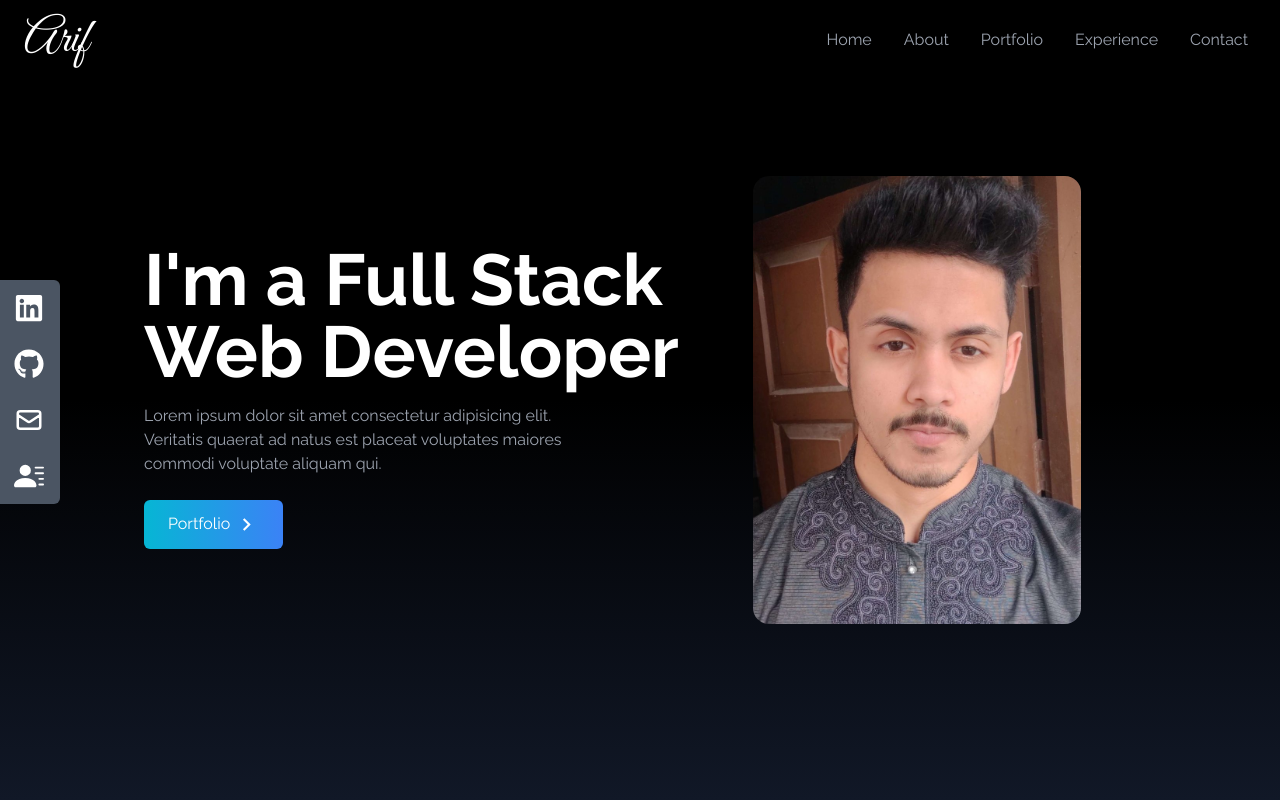
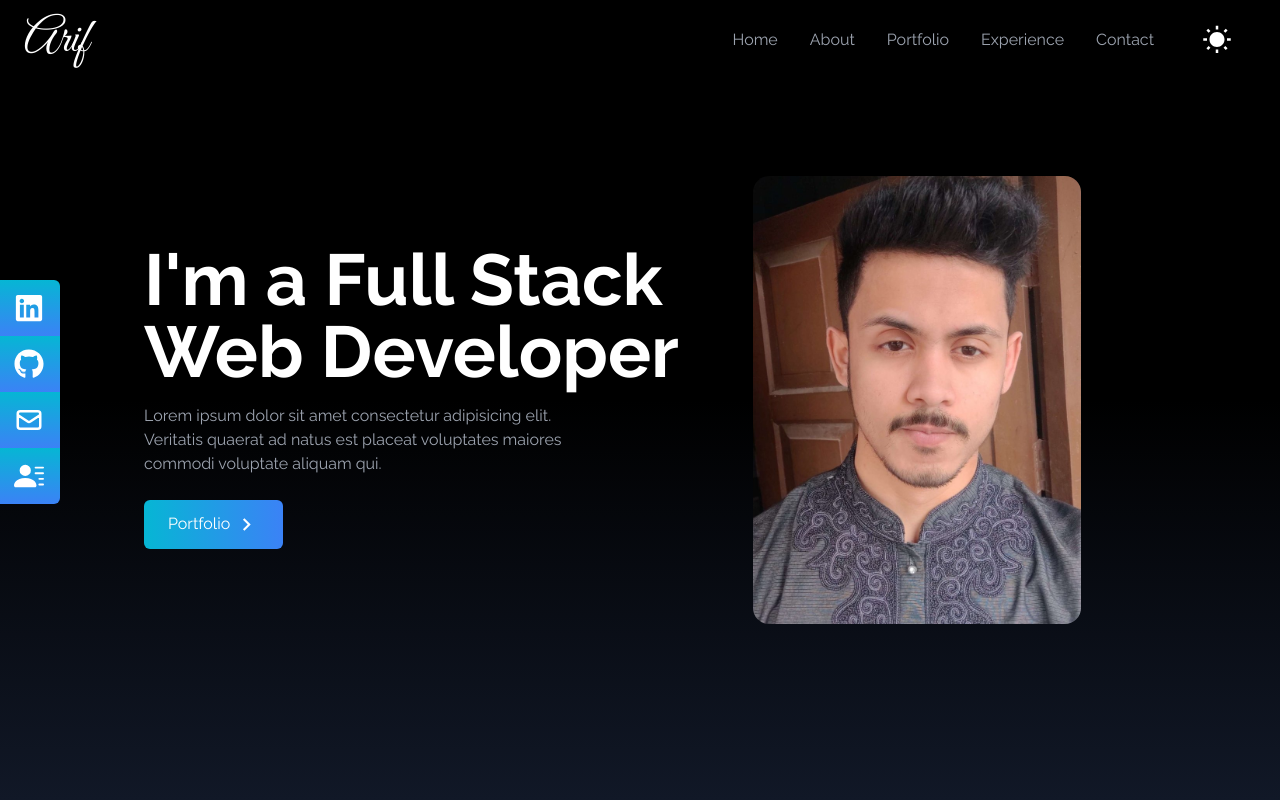
Before and after one commit to soyedarif/portfolio-website, a React (Vite) app: page / in a window 1280 px wide. Shown: the top 800 px of the page. Built offline with nearby package versions, Linux system fonts and the light colour scheme.

Commit message:
social link fixed and dark mode added

```diff
--- a/package.json
+++ b/package.json
@@ -16,6 +16,7 @@
     "react-dom": "^18.2.0",
     "react-icons": "^4.10.1",
     "react-router-dom": "^6.14.0",
+    "react-scroll": "^1.8.9",
     "sort-by": "^1.2.0"
   },
   "devDependencies": {
--- a/src/App.jsx
+++ b/src/App.jsx
@@ -1,5 +1,7 @@
+import { useState } from "react";
 import "./App.css";
 import About from "./components/About";
+import Contact from "./components/Contact";
 import Experience from "./components/Experience";
 import Home from "./components/Home";
 import NavBar from "./components/NavBar";
@@ -7,15 +9,21 @@ import Portfolio from "./components/Portfolio";
 import SocialLinks from "./components/SocialLinks";
 
 function App() {
+  const [darkMode, setDarkMode]=useState(true)
   return (
     <>
-      <NavBar />
-      <Home />
+      <div className={darkMode && 'dark'}>
+      <NavBar darkMode={darkMode} setDarkMode={setDarkMode}/>
+      <Home darkMode={darkMode}/>
       <About />
       <Portfolio />
       <Experience />
+      <Contact/>
       <SocialLinks />
+      </div>
+
     </>
+
   );
 }
 
--- a/src/components/About.jsx
+++ b/src/components/About.jsx
@@ -1,7 +1,6 @@
-
 const About = () => {
   return (
-        <div name='about' className="w-full h-screen bg-gradient-to-b from-gray-900 to-black text-white">
+    <div name="about" className="w-full h-screen bg-gradient-to-b dark:from-gray-900 dark:to-black from-slate-300 dark:text-white">
       <div className="max-w-screen-lg mx-auto flex flex-col justify-center w-full h-full">
         <div className="pb-8">
           <p className="text-4xl font-bold inline border-b-4 border-gray-500">About</p>
--- /dev/null
+++ b/src/components/Contact.jsx
@@ -0,0 +1,24 @@
+const Contact = () => {
+  return (
+    <div name="contact" className="w-full h-full bg-gradient-to-b dark:from-black dark:to-gray-900 from-white to-slate-300 dark:text-white">
+      <div className="max-w-screen-lg mx-auto flex flex-col justify-center">
+        <div className="pb-8">
+          <p className="text-4xl font-bold inline border-b-4 border-gray-500">Contact</p>
+          <p className="py-6">Submit the form below to get in touch with me</p>
+        </div>
+        <div className="flex justify-center items-center ">
+          <form action="https://getform.io/f/f298edc3-96c2-475e-9768-2b6d837dc370" method="POST" className="flex flex-col w-full md:w-1/2 space-y-4">
+            <input type="text" name="name" placeholder="Enter Your Name" className="p-2 bg-transparent border-2 rounded-md dark:text-white focus:outline-none" />
+            <input type="email" name="email" placeholder="Enter Your Email" className="p-2 bg-transparent border-2 rounded-md dark:text-white focus:outline-none" />
+            <textarea name="message" rows="10" className="p-2 bg-transparent border-2 rounded-md dark:text-white focus:outline-none" placeholder="Enter Your Message"></textarea>
+            <button className="text-white bg-gradient-to-b from-cyan-500 to-blue-500 px-6 py-3 my-8 rounded-md mx-auto hover:scale-110 duration-300 " type="submit">
+              Let&apos;s Begin
+            </button>
+          </form>
+        </div>
+      </div>
+    </div>
+  );
+};
+
+export default Contact;
--- a/src/components/Experience.jsx
+++ b/src/components/Experience.jsx
@@ -6,6 +6,7 @@ import reactImage from "../assets/react.png";
 import node from "../assets/node.png";
 import expressjs from "../assets/expressjs.png";
 import mongodb from "../assets/mongodb.png";
+import firebase from "../assets/firebase.png";
 
 const Experience = () => {
   const techs = [
@@ -57,10 +58,16 @@ const Experience = () => {
       title: "MONGODB",
       style: "shadow-green-500",
     },
+    {
+      id: 9,
+      src: firebase,
+      title: "FIREBASE",
+      style: "shadow-amber-400",
+    },
   ];
   return (
-    <div name="experience" className="bg-gradient-to-b w-full h-screen from-gray-900 to-black">
-      <div className="max-w-screen-lg mx-auto p-4 flex flex-col justify-center w-full h-full text-white">
+    <div name="experience" className="w-full h-full bg-gradient-to-b dark:from-gray-900 dark:to-black from-slate-300 dark:text-white">
+      <div className="max-w-screen-lg mx-auto p-4 flex flex-col justify-center w-full h-full ">
         <div>
           <p className="text-4xl font-bold inline border-b-4 border-gray-500">Experience</p>
           <p className="py-6">These are the technologies I&apos;ve worked with</p>
--- a/src/components/Home.jsx
+++ b/src/components/Home.jsx
@@ -1,19 +1,20 @@
 import heroImg from "../assets/heroImage.jpg";
 import { MdOutlineKeyboardArrowRight } from "react-icons/md";
+import { Link } from "react-scroll";
 const Home = () => {
   return (
-    <div name="home" className="h-screen w-full bg-gradient-to-b from-black via-black to-gray-900">
+    <div name="home" className="h-screen w-full bg-gradient-to-b dark:from-black from-white dark:via-black via:white dark:to-gray-900 to-slate-300">
       <div className="max-w-screen-lg mx-auto flex flex-col items-center justify-center h-full px-4 md:flex-row">
         <div className="flex flex-col justify-center h-full">
-          <h2 className="text-4xl sm:text-7xl font-bold text-white">I&apos;m a Full Stack Web Developer</h2>
+          <h2 className="text-4xl sm:text-7xl font-bold text-black dark:text-white">I&apos;m a Full Stack Web Developer</h2>
           <p className="text-gray-400 py-4 max-w-md">Lorem ipsum dolor sit amet consectetur adipisicing elit. Veritatis quaerat ad natus est placeat voluptates maiores commodi voluptate aliquam qui.</p>
           <div>
-            <button className="group text-white w-fit px-6 py-3 my-2 flex items-center rounded-md bg-gradient-to-r from-cyan-500 to-blue-500 cursor-pointer">
+            <Link to='portfolio' smooth duration={500} className="group text-white w-fit px-6 py-3 my-2 flex items-center rounded-md bg-gradient-to-r from-cyan-500 to-blue-500 cursor-pointer">
               Portfolio
               <span className="group-hover:rotate-90 duration-300">
-                <MdOutlineKeyboardArrowRight size={25} className="ml-1"/>
+                <MdOutlineKeyboardArrowRight size={25} className="ml-1" />
               </span>
-            </button>
+            </Link>
           </div>
         </div>
         <div>
--- a/src/components/NavBar.jsx
+++ b/src/components/NavBar.jsx
@@ -1,7 +1,9 @@
 import { useState } from "react";
 import { FaBars, FaTimes } from "react-icons/fa";
+import { MdNightsStay, MdWbSunny } from "react-icons/md";
+import { Link } from "react-scroll";
 
-const NavBar = () => {
+const NavBar = ({ darkMode, setDarkMode }) => {
   const [nav, setNav] = useState(false);
   const links = [
     {
@@ -26,32 +28,37 @@ const NavBar = () => {
     },
   ];
   return (
-    <div className="flex justify-between items-center w-full h-20 text-white bg-black fixed px-4">
+    <div className="flex bg-white justify-between items-center w-full h-20 text-gray-800 dark:bg-black dark:text-white fixed px-4">
       <div>
         <h1 className="text-5xl font-signature ml-2">Arif</h1>
       </div>
-      <ul className="hidden md:flex">
+
+      <ul className="hidden md:flex items-center">
         {links.map(({ id, link }) => (
           <li key={id} className="px-4 cursor-pointer capitalize text-gray-400 hover:scale-105 duration-200">
+            <Link to={link} spy={true} smooth={true} duration={500}>
               {link}
+            </Link>
           </li>
         ))}
+        <li className="mx-8 " onClick={() => setDarkMode(!darkMode)}>{darkMode ? <MdWbSunny size={30} /> : <MdNightsStay size={30} />}</li>
+
       </ul>
       <div onClick={() => setNav(!nav)} className="cursor-pointer pr-4 z-10 text-gray-400 md:hidden">
         {nav ? <FaTimes size={30} /> : <FaBars size={30} />}
       </div>
 
-            {
-                nav && <ul className="flex flex-col justify-center items-center absolute top-0 left-0 w-full h-screen bg-gradient-to-b from-black to-gray-800 text-gray-400">
+      {nav && (
+        <ul className="flex flex-col justify-center items-center absolute top-0 left-0 w-full h-screen bg-gradient-to-b from-black to-gray-800 text-gray-400">
           {links.map(({ id, link }) => (
             <li key={id} className="px-4 cursor-pointer capitalize py-6 text-4xl">
+              <Link onClick={() => setNav(!nav)} to={link} spy={true} smooth={true} duration={500}>
                 {link}
+              </Link>
             </li>
           ))}
         </ul>
-            }
-
-
+      )}
     </div>
   );
 };
--- a/src/components/Portfolio.jsx
+++ b/src/components/Portfolio.jsx
@@ -31,11 +31,10 @@ const Portfolio = () => {
       id: 6,
       src: reactWeather,
     },
-
   ];
 
   return (
-    <div name="portfolio" className="bg-gradient-to-b from-black to-gray-900 text-white md:h-screen">
+    <div name="portfolio" className="w-full h-full bg-gradient-to-b dark:from-black dark:to-gray-900 from-white to-slate-300 dark:text-white">
       <div className="max-w-screen-lg mx-auto flex flex-col justify-center w-full h-full">
         <div className="pb-8">
           <p className="text-4xl font-bold inline border-b-4 border-gray-400">Portfolio</p>
--- a/src/components/SocialLinks.jsx
+++ b/src/components/SocialLinks.jsx
@@ -44,11 +44,11 @@ const SocialLinks = () => {
     },
   ];
   return (
-    <div className=" hidden lg:flex flex-col top-[35%] left-0 fixed">
-      <ul>
+    <div className=" lg:block lg:top-[35%] lg:left-0 bottom-3 lg:transform-none -translate-x-1/2 left-1/2 fixed">
+      <ul className="flex sm:justify-center sm:items-center lg:block sm:gap-1">
         {links.map(({ id, child, href, style, download }) => (
-          <li key={id} className={"flex justify-between items-center w-40 h-14 px-4 bg-gray-600 ml-[-6.25rem] hover:rounded-md hover:ml-[-0.7rem] duration-300" + " " + style}>
-            <a href={href} className="flex justify-between items-center w-full text-white" download={download} target="_blank" rel="noopener noreferrer">
+          <li key={id} className={"sm:flex lg:justify-between items-center  md:w-40 w-24 h-14 px-4 bg-gradient-to-b from-cyan-500 to-blue-500 lg:ml-[-6.25rem] hover:rounded-sm lg:hover:ml-[-0.7rem] duration-300" + " " + style}>
+            <a href={href} className="lg:flex lg:justify-between lg:items-center w-full text-white" download={download} target="_blank" rel="noopener noreferrer">
               {child}
             </a>
           </li>
--- a/tailwind.config.js
+++ b/tailwind.config.js
@@ -1,5 +1,6 @@
 /** @type {import('tailwindcss').Config} */
 export default {
+  darkMode:'class',
   content: [
     "./index.html",
     "./src/**/*.{js,ts,jsx,tsx}",
```
Also changed, not shown: .eslintrc.cjs, src/assets/firebase.png (added), 1 other file (tests, documents, lock files or other folders). Lines whose indentation alone changed are shown as unchanged.
